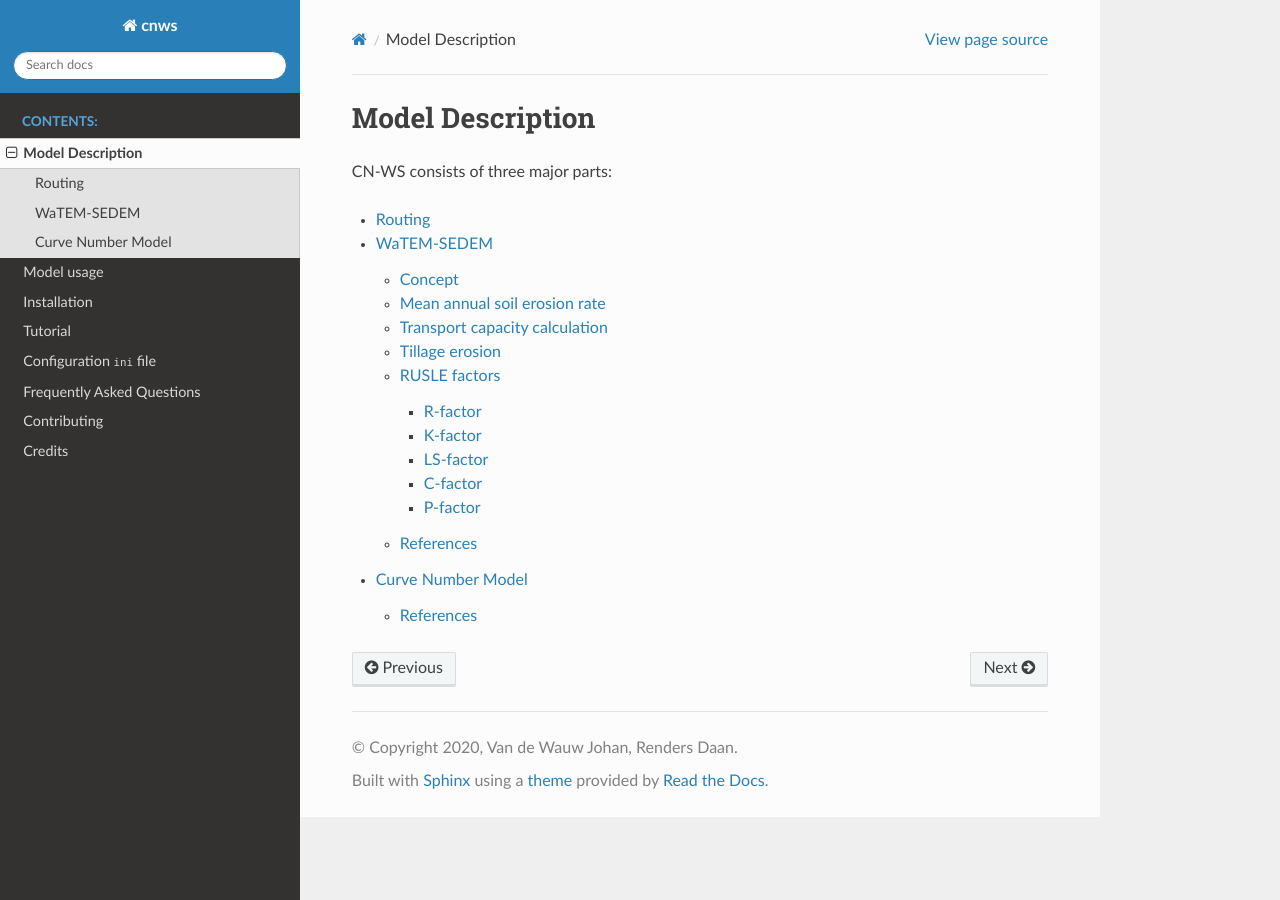
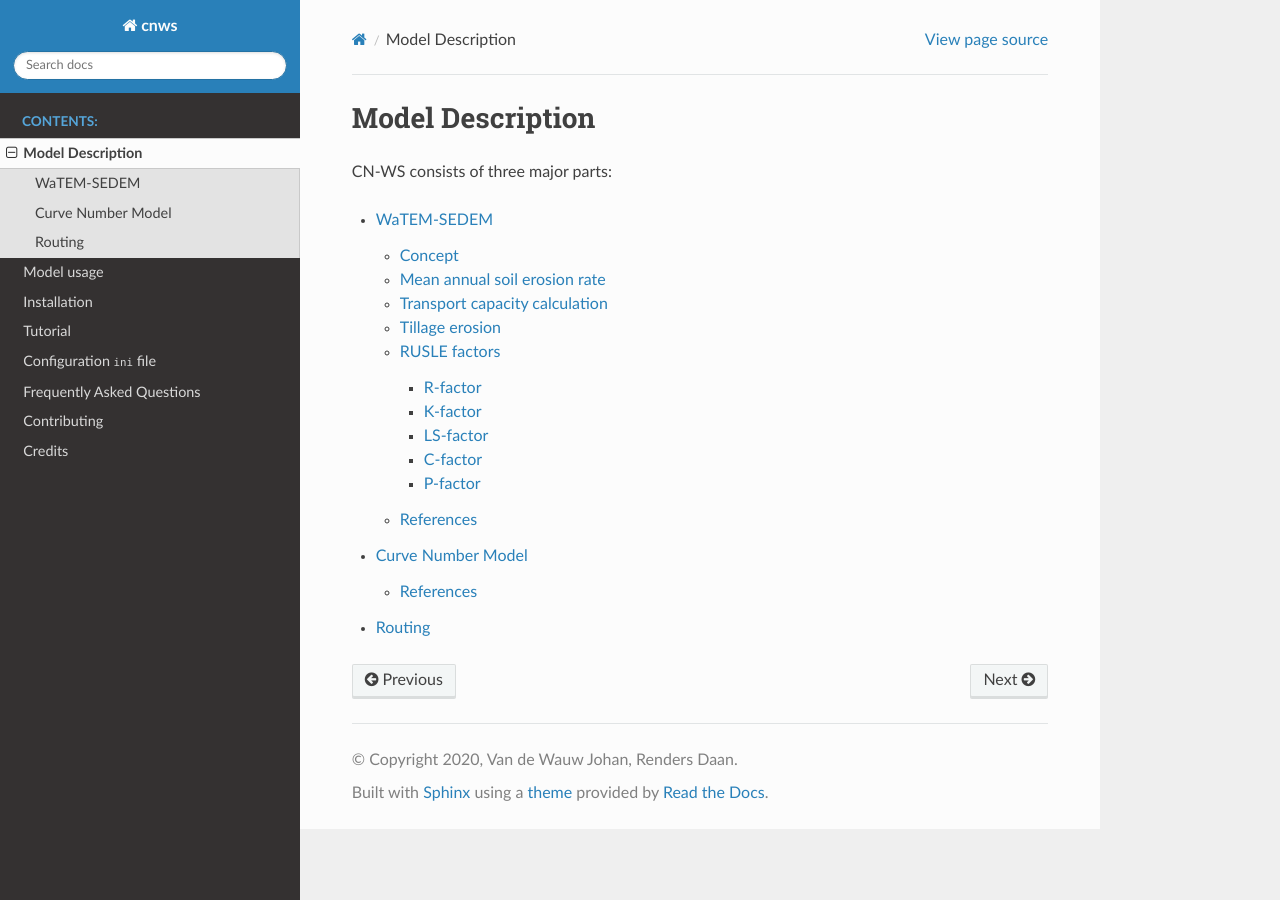
Before and after one commit to watem-sedem/watem-sedem, a Sphinx documentation site: the page built from docs/model.rst, in a window 1280 px wide. Built offline with Sphinx 7.4.7 and the Read the Docs theme 2.0.0, drawn with Linux system fonts in a browser that asks for light colours.

```diff
--- a/docs/model.rst
+++ b/docs/model.rst
@@ -6,6 +6,6 @@ CN-WS consists of three major parts:
 
 .. toctree::
 
-  routing
   watem-sedem
   curve-number
+  routing
```
